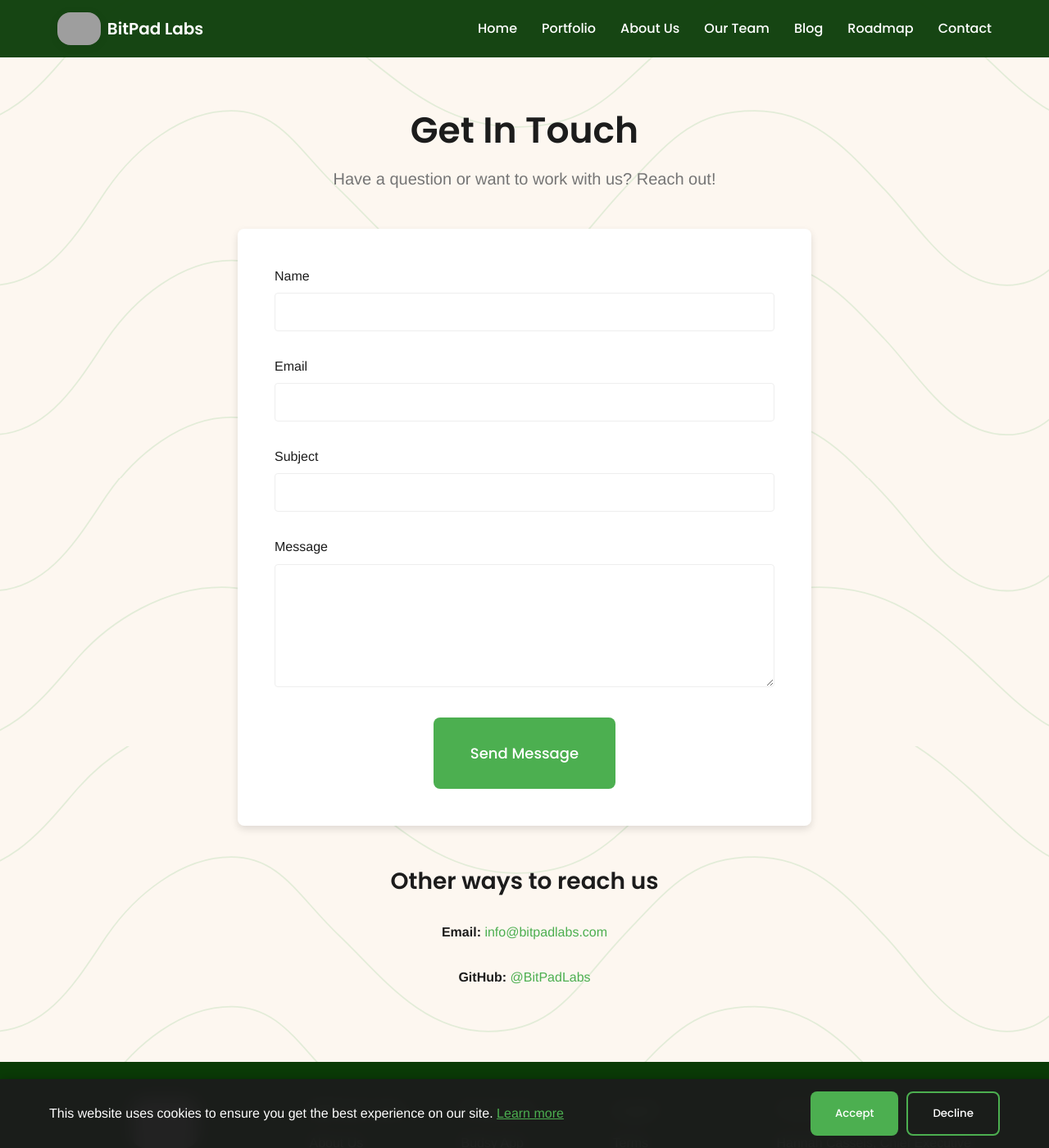
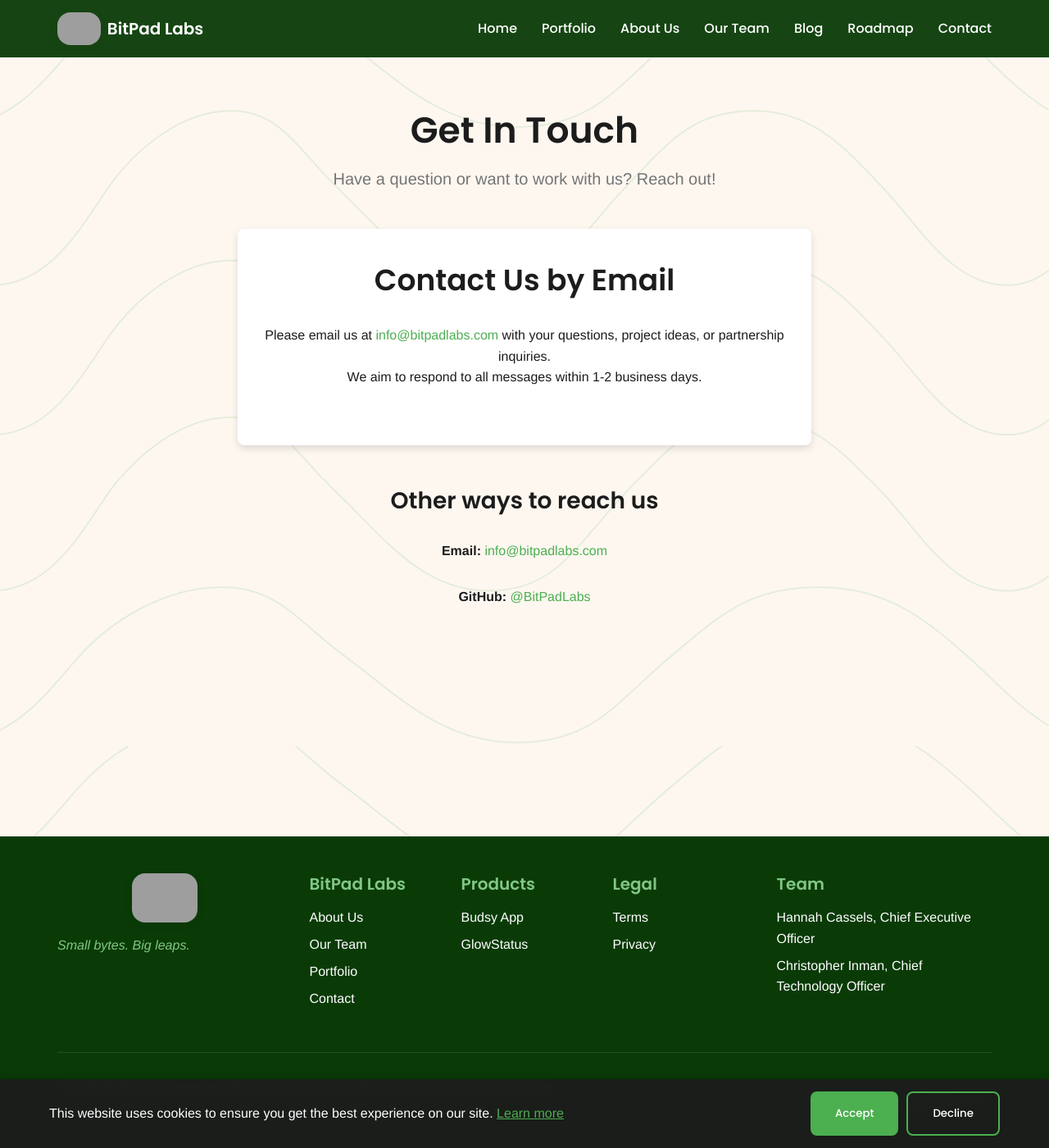
Before and after one commit to BitPadLabs/BitPadLabs-Site, a Jekyll site: the page built from contact.html, in a window 1280 px wide and 1400 px high. Shown: the whole window at 82% size. Built offline with Jekyll 4.4.1, drawn with Linux system fonts in a browser that asks for light colours; grey boxes are pictures that could not be loaded.

Commit message:
Remove contact form and update section to encourage email communication for inquiries

```diff
--- a/contact.html
+++ b/contact.html
@@ -8,32 +8,12 @@
     <h1 class="section-title">Get In Touch</h1>
     <p class="section-subtitle">Have a question or want to work with us? Reach out!</p>
 
-    <div class="contact-form">
-      <form id="contactForm" action="https://formspree.io/f/info@bitpadlabs.com" method="POST">
-        <div class="form-group">
-          <label for="name">Name</label>
-          <input type="text" id="name" name="name" required>
-        </div>
-
-        <div class="form-group">
-          <label for="email">Email</label>
-          <input type="email" id="email" name="email" required>
-        </div>
-
-        <div class="form-group">
-          <label for="subject">Subject</label>
-          <input type="text" id="subject" name="subject" required>
-        </div>
-
-        <div class="form-group">
-          <label for="message">Message</label>
-          <textarea id="message" name="message" required></textarea>
-        </div>
-
-        <div class="form-submit">
-          <button type="submit" class="btn btn-primary btn-large">Send Message</button>
-        </div>
-      </form>
+    <div class="contact-form" style="text-align: center; padding: 40px 0;">
+      <h2>Contact Us by Email</h2>
+      <p>
+        Please email us at <a href="mailto:info@bitpadlabs.com">info@bitpadlabs.com</a> with your questions, project ideas, or partnership inquiries.<br>
+        We aim to respond to all messages within 1-2 business days.
+      </p>
     </div>
 
     <div class="contact-info" style="text-align: center; margin-top: 50px;">
```
